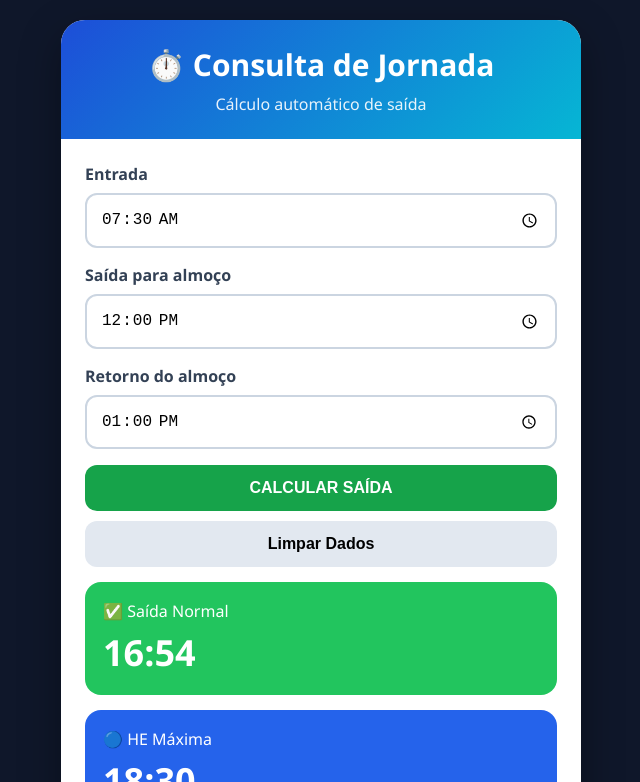
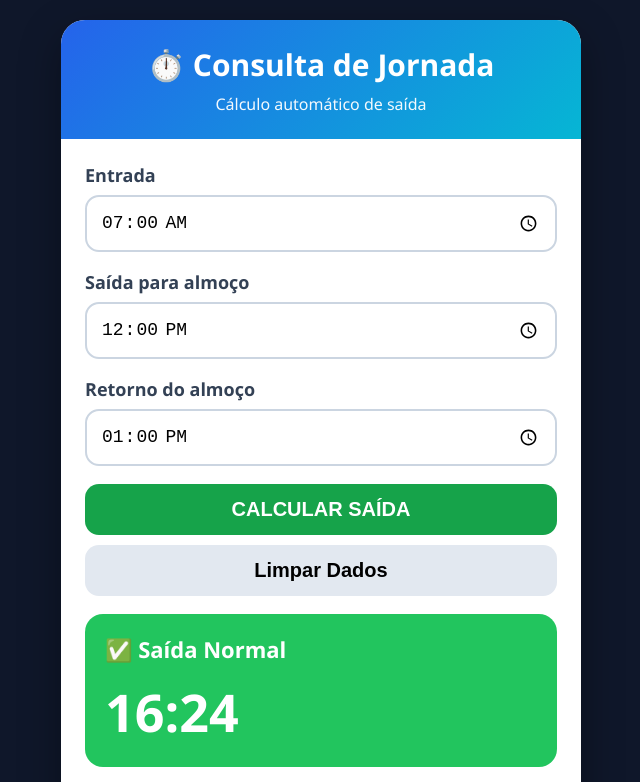
Before and after one commit to FSmaniotto/consulta-ponto, a plain HTML site: page index.html in a window 1280 px wide. Both pictures are taken after a click on the button "CALCULAR SAÍDA". Shown: the top 782 px of the page, without its empty margins (319-959 px from the left). Drawn offline with Linux system fonts and the light colour scheme.

Commit message:
Update index.html

```diff
--- a/index.html
+++ b/index.html
@@ -14,7 +14,7 @@
 }
 
 body{
-  font-family:Segoe UI,Arial,sans-serif;
+    font-family:Segoe UI, Arial, sans-serif;
     background:#0f172a;
     min-height:100vh;
     padding:20px;
@@ -23,26 +23,26 @@ body{
 .container{
     max-width:520px;
     margin:auto;
-  background:#fff;
+    background:white;
     border-radius:24px;
     overflow:hidden;
     box-shadow:0 15px 40px rgba(0,0,0,.35);
 }
 
 .header{
+    background:linear-gradient(135deg,#2563eb,#06b6d4);
+    color:white;
     padding:24px;
-  background:linear-gradient(135deg,#1d4ed8,#06b6d4);
-  color:white;
     text-align:center;
 }
 
 .header h1{
     font-size:30px;
+    margin-bottom:8px;
 }
 
 .header p{
-  margin-top:8px;
-  opacity:.9;
+    opacity:.95;
 }
 
 .content{
@@ -52,44 +52,45 @@ body{
 label{
     display:block;
     margin-bottom:8px;
+    color:#334155;
     font-weight:700;
-  color:#334155;
+    font-size:18px;
 }
 
 input{
     width:100%;
     padding:14px;
-  margin-bottom:16px;
-  border-radius:12px;
+    margin-bottom:18px;
     border:2px solid #cbd5e1;
-  font-size:16px;
+    border-radius:14px;
+    font-size:18px;
 }
 
 button{
     width:100%;
     border:none;
-  border-radius:12px;
+    border-radius:14px;
     padding:14px;
-  font-size:16px;
+    font-size:20px;
     font-weight:700;
     cursor:pointer;
 }
 
-.calcular{
+.btn-calcular{
     background:#16a34a;
     color:white;
 }
 
-.limpar{
+.btn-limpar{
     margin-top:10px;
     background:#e2e8f0;
 }
 
 .card{
-  margin-top:15px;
+    margin-top:18px;
     color:white;
-  padding:18px;
-  border-radius:16px;
+    padding:20px;
+    border-radius:18px;
 }
 
 .normal{
@@ -104,19 +105,25 @@ button{
     background:#f59e0b;
 }
 
-.excesso{
+.intervalo{
     background:#ef4444;
 }
 
-.valor{
-  font-size:36px;
-  font-weight:800;
-  margin-top:6px;
+.titulo{
+    font-size:22px;
+    font-weight:700;
 }
 
-.info{
-  margin-top:6px;
-  opacity:.9;
+.valor{
+    font-size:52px;
+    font-weight:800;
+    margin-top:12px;
+}
+
+.obs{
+    margin-top:8px;
+    font-size:14px;
+    opacity:.95;
 }
 
 footer{
@@ -141,19 +148,35 @@ footer{
     <div class="content">
 
         <label>Entrada</label>
-    <input type="time" id="entrada" value="07:30">
+        <input
+            type="time"
+            id="entrada"
+            value="07:00"
+        >
 
         <label>Saída para almoço</label>
-    <input type="time" id="saidaAlmoco" value="12:00">
+        <input
+            type="time"
+            id="saidaAlmoco"
+            value="12:00"
+        >
 
         <label>Retorno do almoço</label>
-    <input type="time" id="retornoAlmoco" value="13:00">
+        <input
+            type="time"
+            id="retornoAlmoco"
+            value="13:00"
+        >
 
-    <button class="calcular" onclick="calcular()">
+        <button
+            class="btn-calcular"
+            onclick="calcular()">
             CALCULAR SAÍDA
         </button>
 
-    <button class="limpar" onclick="limpar()">
+        <button
+            class="btn-limpar"
+            onclick="limpar()">
             Limpar Dados
         </button>
 
@@ -162,7 +185,7 @@ footer{
     </div>
 
     <footer>
-    Consulta Ponto • Versão 2.0
+        Consulta de Jornada • Versão 2.3
     </footer>
 
 </div>
@@ -170,18 +193,19 @@ footer{
 <script>
 
 function paraMinutos(hora){
-  const [h,m]=hora.split(':').map(Number);
-  return h*60+m;
+    const [h,m] = hora.split(':').map(Number);
+    return h * 60 + m;
 }
 
 function paraHora(min){
-  min=((min%1440)+1440)%1440;
 
-  const h=Math.floor(min/60)
+    min = ((min % 1440) + 1440) % 1440;
+
+    const h = Math.floor(min / 60)
         .toString()
         .padStart(2,'0');
 
-  const m=(min%60)
+    const m = (min % 60)
         .toString()
         .padStart(2,'0');
 
@@ -190,65 +214,110 @@ function paraHora(min){
 
 function calcular(){
 
-  const jornada=504;
-  const intervaloPadrao=60;
-  const heMax=96;
+    const jornada = 504;      // 8h24
+    const intervaloPadrao = 60;
+    const heMax = 96;         // 1h36
 
-  const entrada=
+    const entrada =
         paraMinutos(
             document.getElementById('entrada').value
         );
 
-  const saidaAlmoco=
+    const saidaAlmoco =
         paraMinutos(
             document.getElementById('saidaAlmoco').value
         );
 
-  const retornoAlmoco=
+    const retornoAlmoco =
         paraMinutos(
             document.getElementById('retornoAlmoco').value
         );
 
-  const intervalo=
-    retornoAlmoco-saidaAlmoco;
+    const intervalo =
+        retornoAlmoco - saidaAlmoco;
 
-  const excesso=
+    const excesso =
         Math.max(
             0,
-      intervalo-intervaloPadrao
+            intervalo - intervaloPadrao
         );
 
-  const normal=
-    entrada+jornada+intervaloPadrao;
+    /* Excesso incorporado na saída normal */
 
-  const he=
-    normal+heMax;
+    const normal =
+        entrada +
+        jornada +
+        intervaloPadrao +
+        excesso;
 
-  const heIntervalo=
-    he+excesso;
+    const he =
+        normal +
+        heMax;
 
-  document.getElementById('resultado')
-  .innerHTML=`
+    const heIntervalo =
+        he +
+        excesso;
+
+    document.getElementById('resultado').innerHTML = `
 
         <div class="card normal">
-    <div>✅ Saída Normal</div>
-    <div class="valor">${paraHora(normal)}</div>
+
+            <div class="titulo">
+                ✅ Saída Normal
+            </div>
+
+            <div class="valor">
+                ${paraHora(normal)}
+            </div>
+
+            ${
+                excesso > 0
+                ? `<div class="obs">
+                     Incluído excesso de ${excesso} min no cálculo.
+                   </div>`
+                : ''
+            }
+
         </div>
 
         <div class="card he">
-    <div>🔵 HE Máxima</div>
-    <div class="valor">${paraHora(he)}</div>
+
+            <div class="titulo">
+                🔵 HE Máxima
+            </div>
+
+            <div class="valor">
+                ${paraHora(he)}
+            </div>
+
         </div>
 
         <div class="card total">
-    <div>🟠 HE + Excesso</div>
-    <div class="valor">${paraHora(heIntervalo)}</div>
+
+            <div class="titulo">
+                🟠 HE + Excesso
             </div>
 
-  <div class="card excesso">
-    <div>⏳ Intervalo Real</div>
-    <div class="valor">${intervalo} min</div>
-    <div class="info">Excesso: ${excesso} min</div>
+            <div class="valor">
+                ${paraHora(heIntervalo)}
+            </div>
+
+        </div>
+
+        <div class="card intervalo">
+
+            <div class="titulo">
+                ⏳ Intervalo Real
+            </div>
+
+            <div class="valor">
+                ${intervalo} min
+            </div>
+
+            <div class="obs">
+                Excesso: ${excesso} min
+            </div>
+
         </div>
 
     `;
@@ -256,12 +325,18 @@ function calcular(){
 
 function limpar(){
 
-  document.getElementById('entrada').value='07:30';
-  document.getElementById('saidaAlmoco').value='12:00';
-  document.getElementById('retornoAlmoco').value='13:00';
+    document.getElementById('entrada').value =
+        '07:00';
 
-  document.getElementById('resultado')
-  .innerHTML='';
+    document.getElementById('saidaAlmoco').value =
+        '12:00';
+
+    document.getElementById('retornoAlmoco').value =
+        '13:00';
+
+    document.getElementById('resultado').innerHTML =
+        '';
+
 }
 
 </script>
```
Lines whose indentation alone changed are shown as unchanged.
